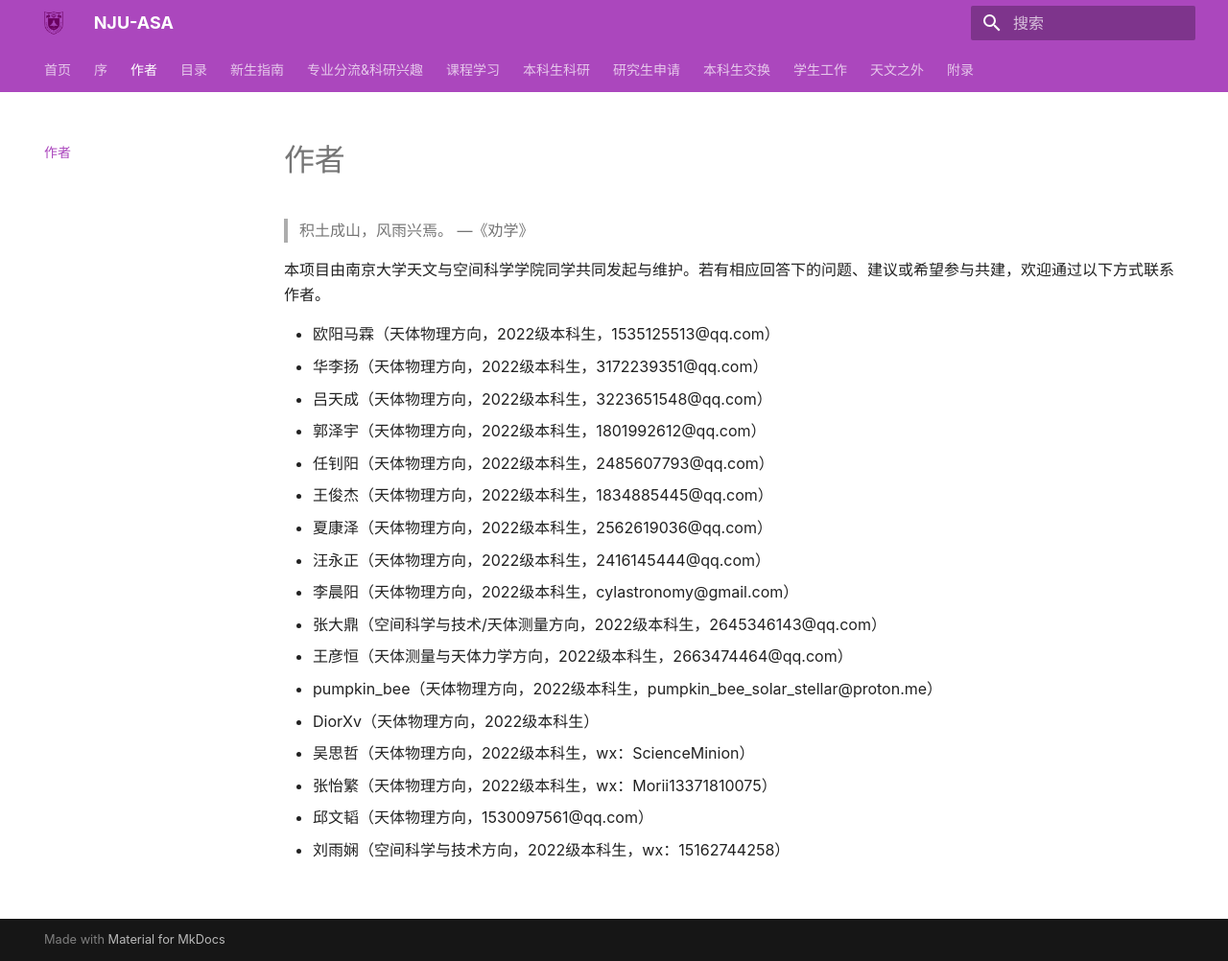
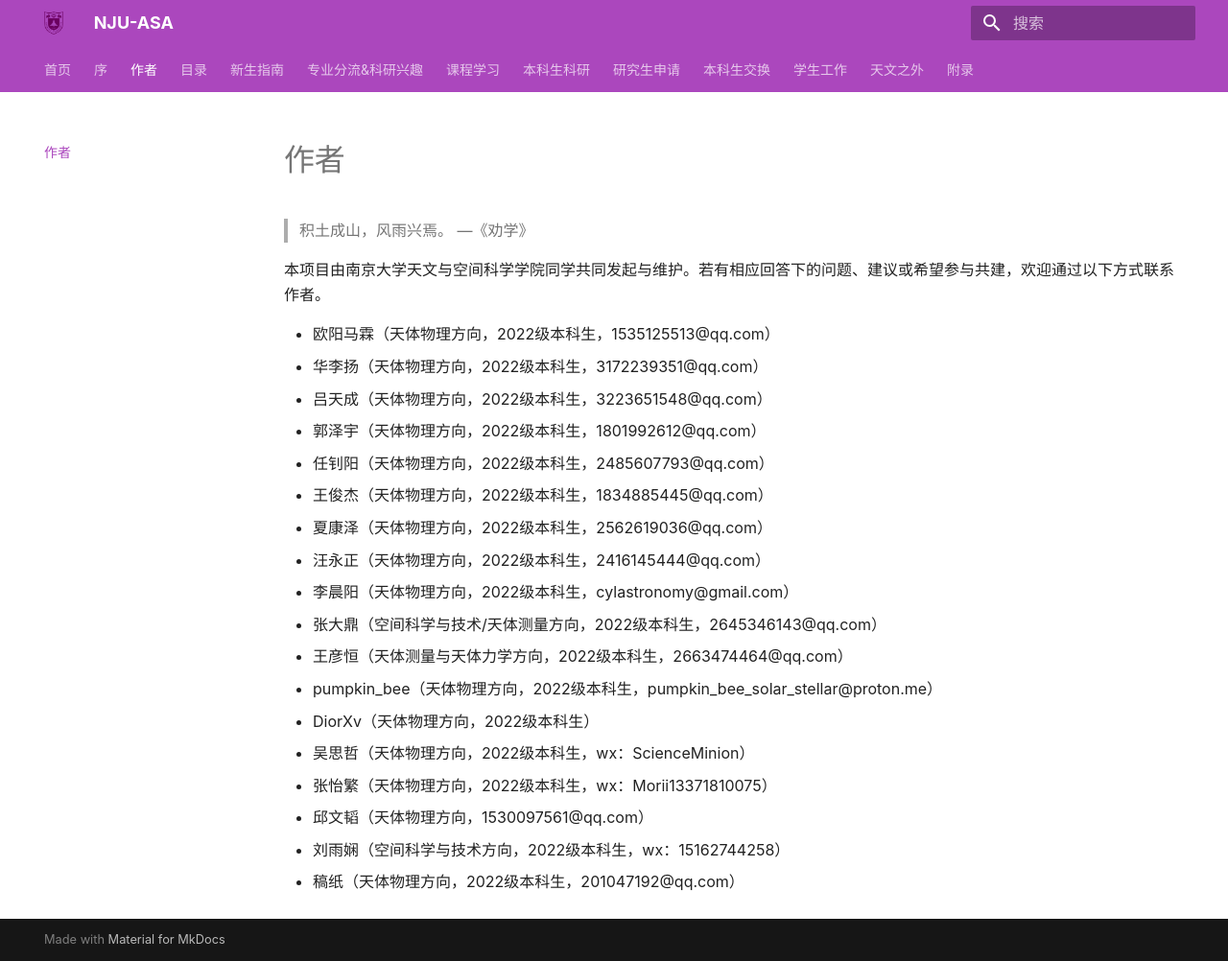
Before and after one commit to nju-astronomy/NJU-ASA, an MkDocs documentation site: the page built from docs/authors.md, in a window 1280 px wide and 1002 px high. Shown: the whole window at 96% size. Built offline with MkDocs 1.6.1 and Material for MkDocs 9.7.7, drawn with Linux system fonts in a browser that asks for light colours; some web fonts are replaced.

Commit message:
Update authors.md

```diff
--- a/docs/authors.md
+++ b/docs/authors.md
@@ -19,3 +19,4 @@
 - 张怡繁（天体物理方向，2022级本科生，wx：Morii13371810075）
 - 邱文韬（天体物理方向，1530097561@qq.com）
 - 刘雨娴（空间科学与技术方向，2022级本科生，wx：15162744258）
+- 稿纸（天体物理方向，2022级本科生，201047192@qq.com）
```
